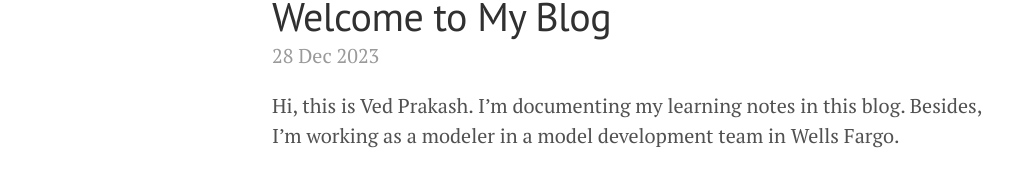
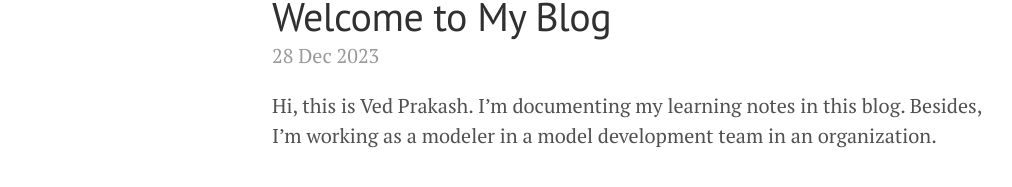
Before and after one commit to Ved-Prakash-Singh/Ved-Prakash-Singh.github.io, a Jekyll site: the page built from _posts/2023-12-28-Welcome to My Blog.md, in a window 1280 px wide. Shown: the part 141-328 px from the top of the page, without its empty margins (8-1020 px from the left). Built offline with Jekyll 4.4.1, drawn with Linux system fonts in a browser that asks for light colours.

Commit message:
Update 2023-12-28-Welcome to My Blog.md

```diff
--- a/_posts/2023-12-28-Welcome to My Blog.md
+++ b/_posts/2023-12-28-Welcome to My Blog.md
@@ -3,4 +3,4 @@ layout: post
 title: Welcome to My Blog
 ---
 
-<p>Hi, this is Ved Prakash. I’m documenting my learning notes in this blog. Besides, I’m working as a modeler in a model development team in Wells Fargo.</p>
+<p>Hi, this is Ved Prakash. I’m documenting my learning notes in this blog. Besides, I’m working as a modeler in a model development team in an organization.</p>
```
